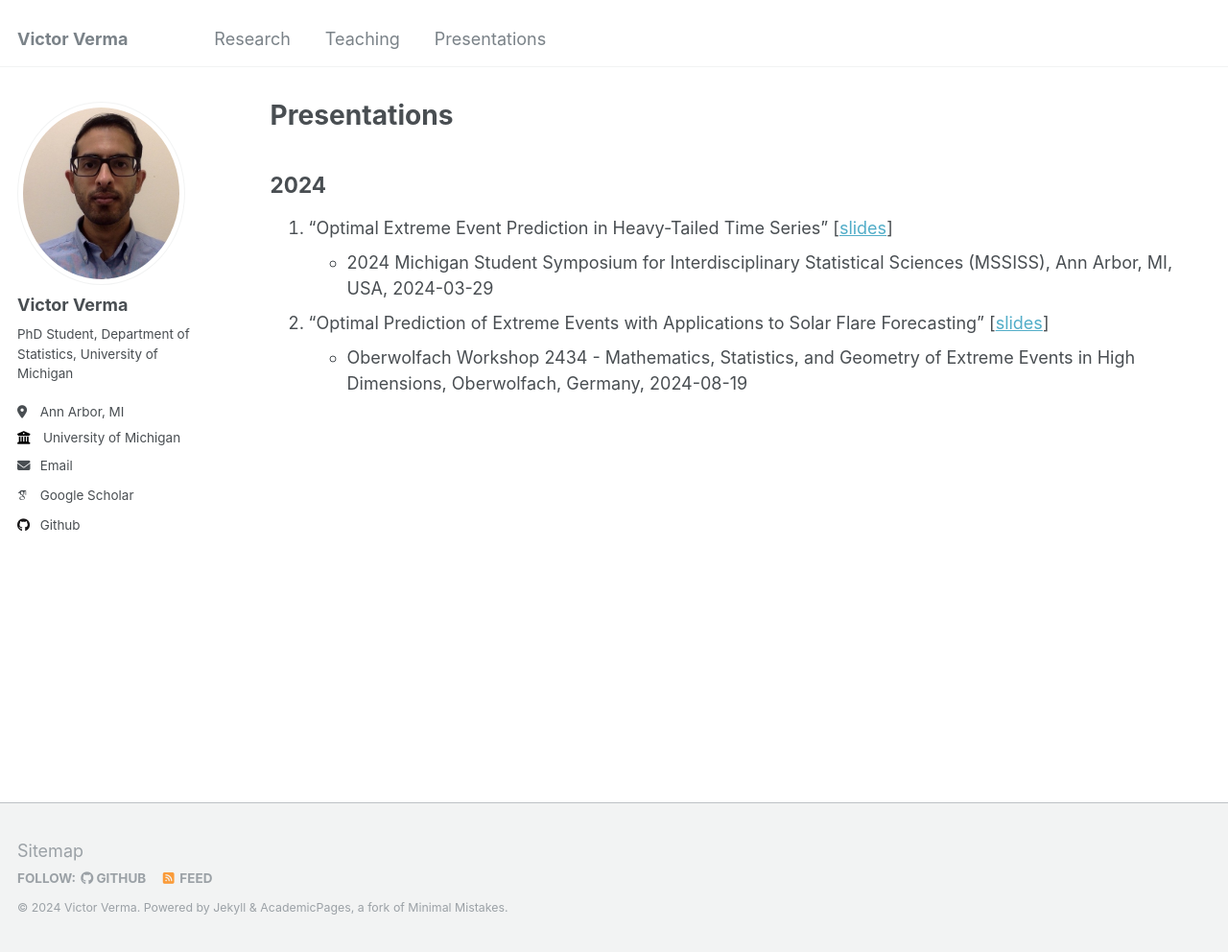
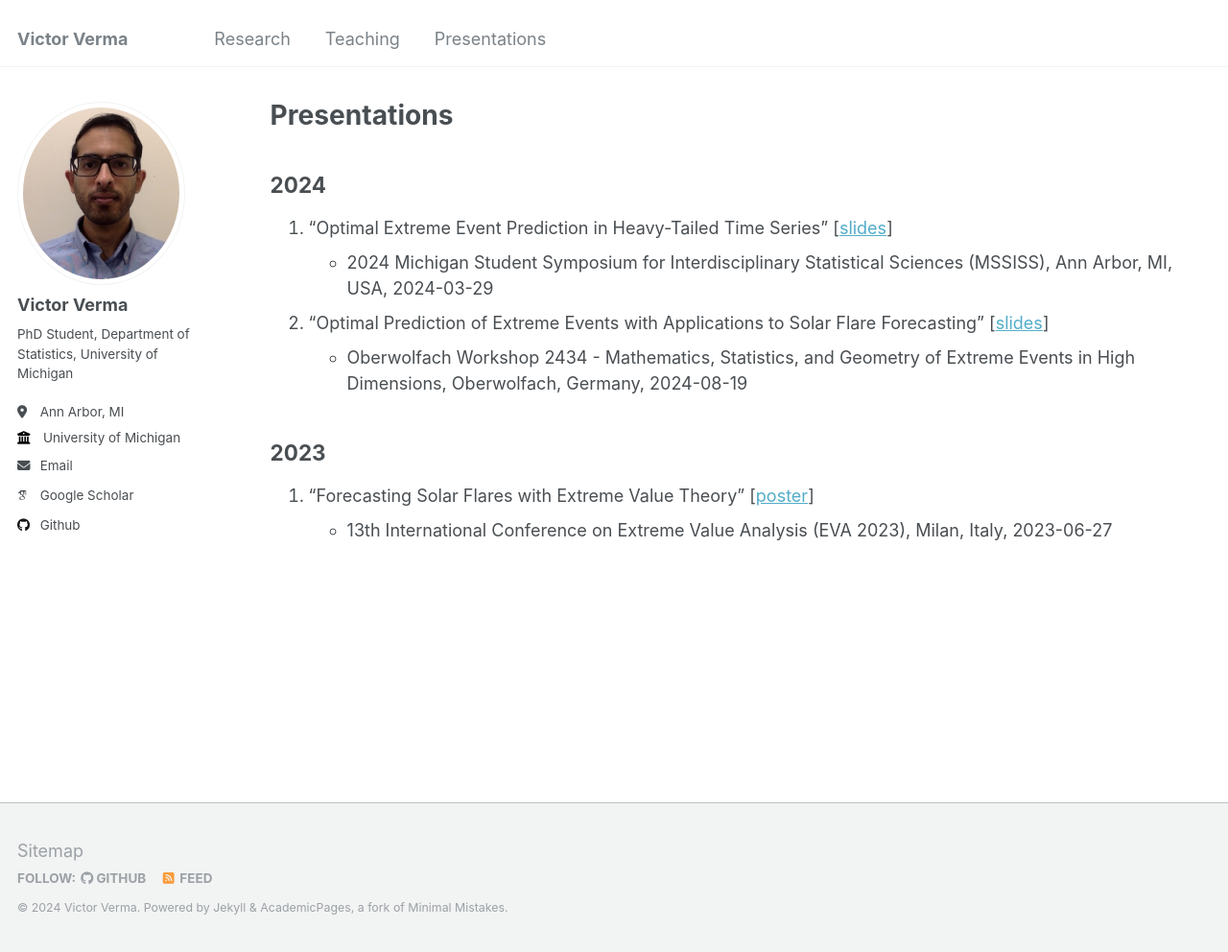
Before and after one commit to victorverma/victorverma.github.io, a Jekyll site: the page built from _pages/presentations.md, in a window 1280 px wide and 992 px high. Shown: the whole window at 96% size. Built offline with Jekyll 4.4.1, drawn with Linux system fonts in a browser that asks for light colours; some web fonts are replaced.

Commit message:
Update presentations.md

```diff
--- a/_pages/presentations.md
+++ b/_pages/presentations.md
@@ -11,3 +11,8 @@ author_profile: true
   - 2024 Michigan Student Symposium for Interdisciplinary Statistical Sciences (MSSISS), Ann Arbor, MI, USA, 2024-03-29
 2. "Optimal Prediction of Extreme Events with Applications to Solar Flare Forecasting" [[slides](https://drive.google.com/file/d/1G_SVtDuVkE-qjJnhl05FLYnxKK_X4iE_/view?usp=sharing)]
   - Oberwolfach Workshop 2434 - Mathematics, Statistics, and Geometry of Extreme Events in High Dimensions, Oberwolfach, Germany, 2024-08-19
+
+## 2023
+
+1. "Forecasting Solar Flares with Extreme Value Theory" [[poster](https://drive.google.com/file/d/1-UdRAEdkM2NmCqutLal8iVf51_GERaGI/view?usp=sharing)]
+  - 13th International Conference on Extreme Value Analysis (EVA 2023), Milan, Italy, 2023-06-27
```
